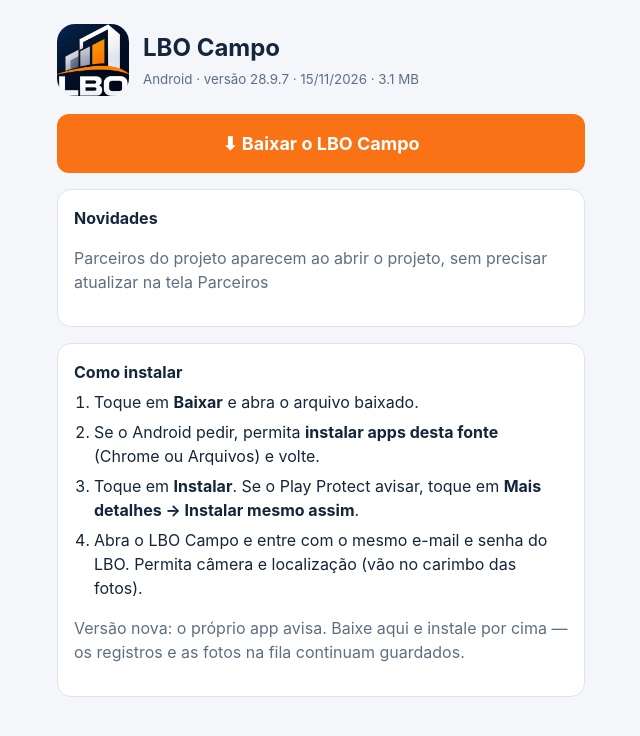
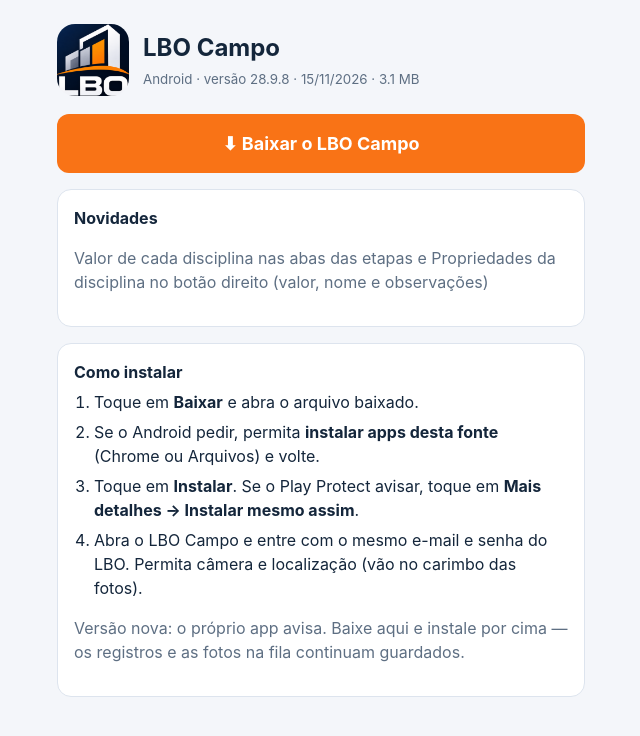
Before and after one commit to raulmauriciogba/lbo-engenharia-atualizacoes, a plain HTML site: page android/index.html in a window 1280 px wide. Shown: the whole page, without its empty margins (319-959 px from the left). Drawn offline with Linux system fonts and the light colour scheme.

Commit message:
Android: página do LBO Campo 28.9.8

```diff
--- a/android/index.html
+++ b/android/index.html
@@ -3,8 +3,8 @@
 *{box-sizing:border-box}body{margin:0;background:var(--bg);color:var(--fg);font:16px/1.5 -apple-system,'Segoe UI',Roboto,Arial,sans-serif}main{max-width:560px;margin:0 auto;padding:24px 16px 48px}
 .top{display:flex;gap:14px;align-items:center}.top img{width:72px;height:72px;border-radius:18px}h1{font-size:24px;margin:0}small,.m{color:var(--mut)}.card{background:var(--card);border:1px solid var(--bd);border-radius:14px;padding:16px;margin-top:16px}
 a.b{display:block;text-align:center;margin-top:18px;padding:16px;border-radius:12px;background:var(--ac);color:#fff;font-weight:700;font-size:18px;text-decoration:none}ol{padding-left:20px;margin:6px 0}li{margin:6px 0}</style></head><body><main>
-<div class="top"><img src="icone.png" alt=""><div><h1>LBO Campo</h1><small>Android · versão 28.9.7 · 15/11/2026 · 3.1 MB</small></div></div>
-<a class="b" href="https://github.com/raulmauriciogba/lbo-engenharia-atualizacoes/releases/download/campo-android-v28.9.7/LBO_Campo_28.9.7.apk">⬇ Baixar o LBO Campo</a>
-<div class="card"><b>Novidades</b><p class="m">Parceiros do projeto aparecem ao abrir o projeto, sem precisar atualizar na tela Parceiros</p></div>
+<div class="top"><img src="icone.png" alt=""><div><h1>LBO Campo</h1><small>Android · versão 28.9.8 · 15/11/2026 · 3.1 MB</small></div></div>
+<a class="b" href="https://github.com/raulmauriciogba/lbo-engenharia-atualizacoes/releases/download/campo-android-v28.9.8/LBO_Campo_28.9.8.apk">⬇ Baixar o LBO Campo</a>
+<div class="card"><b>Novidades</b><p class="m">Valor de cada disciplina nas abas das etapas e Propriedades da disciplina no botão direito (valor, nome e observações)</p></div>
 <div class="card"><b>Como instalar</b><ol><li>Toque em <b>Baixar</b> e abra o arquivo baixado.</li><li>Se o Android pedir, permita <b>instalar apps desta fonte</b> (Chrome ou Arquivos) e volte.</li><li>Toque em <b>Instalar</b>. Se o Play Protect avisar, toque em <b>Mais detalhes → Instalar mesmo assim</b>.</li><li>Abra o LBO Campo e entre com o mesmo e-mail e senha do LBO. Permita câmera e localização (vão no carimbo das fotos).</li></ol>
 <p class="m">Versão nova: o próprio app avisa. Baixe aqui e instale por cima — os registros e as fotos na fila continuam guardados.</p></div></main></body></html>
```
